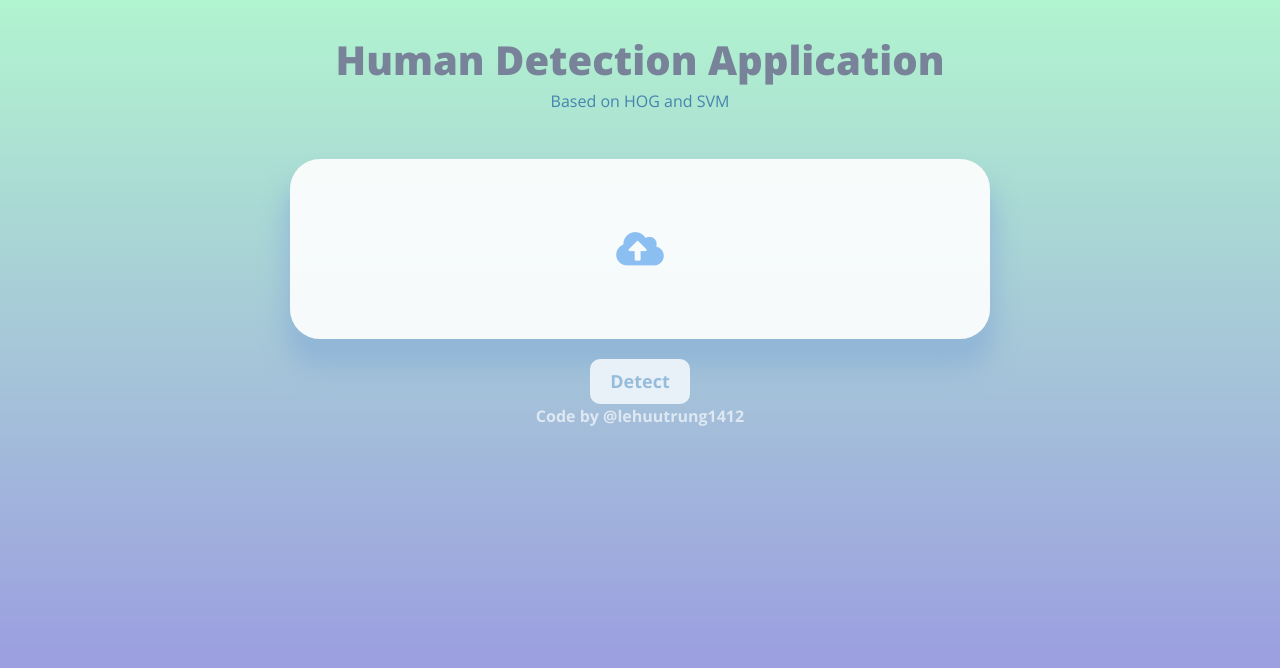
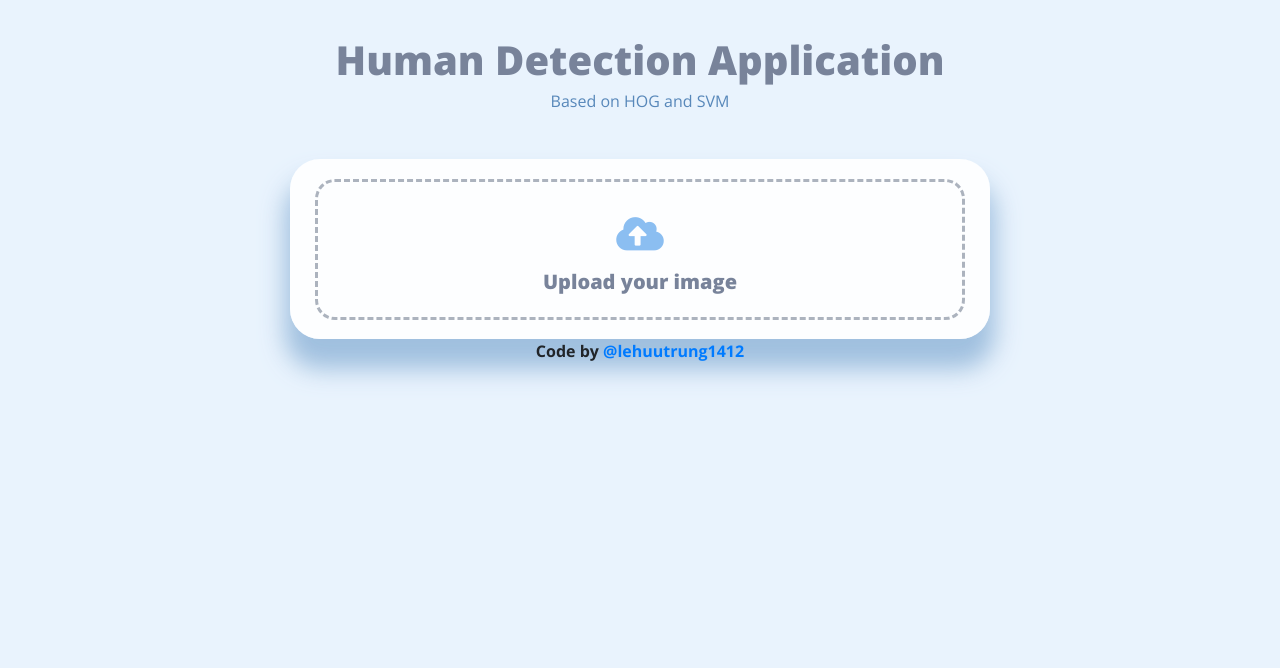
Before and after one commit to lehuutrung1412/Person-Detection, a Flask app: page / in a window 1280 px wide. Shown: the top 668 px of the page. Run offline with Flask 2, Linux system fonts and the light colour scheme; some libraries are stand-ins or nearby versions.

Commit message:
Update: structure

```diff
--- a/app/templates/index.html
+++ b/app/templates/index.html
@@ -14,7 +14,7 @@
     <link rel="stylesheet" href="https://cdnjs.cloudflare.com/ajax/libs/font-awesome/5.15.3/css/all.min.css" integrity="sha512-iBBXm8fW90+nuLcSKlbmrPcLa0OT92xO1BIsZ+ywDWZCvqsWgccV3gFoRBv0z+8dLJgyAHIhR35VZc2oM/gI1w==" crossorigin="anonymous" />
 </head>
 
-<body style="background-image: linear-gradient(to top, #9890e3 0%, #b1f4cf 100%);">
+<body style="background-color: #e9f3fd;">
     <div class="container" style="width: 730px;">
         <header>
             <h1 class="text-center" >Human Detection Application</h1>
@@ -22,17 +22,18 @@
         </header>
         <main class="text-center align-items-center">
             <div class="dropArea d-lg-flex justify-content-lg-center align-items-lg-center">
-                <i class="cloud fas fa-cloud-upload-alt d-block d-lg-flex justify-content-lg-center align-items-lg-center" data-bss-hover-animate="bounce"></i>
-                <input type="file" hidden>
+                <div class="dropArea-child">
+                    <i class="cloud fas fa-cloud-upload-alt d-block d-lg-flex justify-content-lg-center align-items-lg-center" data-bss-hover-animate="bounce"></i>
+                    <span id="detail">Upload your image</span>
+                    <input type="file" hidden>
+                </div>
             </div>
-            <div class="text-center d-lg-flex justify-content-lg-center align-items-lg-center" style="margin-top: 20px;">
-                <button class="button btn text-center link-primary d-lg-flex justify-content-center align-items-center align-content-center" data-bss-hover-animate="rubberBand" type="button" style="">Detect</button></div>
             <div id="resultBox" class="d-none">
                 <img id="result"/>
             </div>
         </main>
         <footer class="footer-basic" style="background: rgba(255,255,255,0);color: var(--bs-white);margin-bottom: 345px;">
-            <p class="copyright" style="color: rgba(255,255,255,0.64);font-family: 'Open Sans', sans-serif;font-weight: bold;text-align: center;">Code by @lehuutrung1412</p>
+            <p class="copyright">Code by <a href="https://github.com/lehuutrung1412">@lehuutrung1412</a></p>
         </footer>
     </div>
     <script src="https://code.jquery.com/jquery-3.6.0.js" integrity="sha256-H+K7U5CnXl1h5ywQfKtSj8PCmoN9aaq30gDh27Xc0jk=" crossorigin="anonymous"></script>
```
